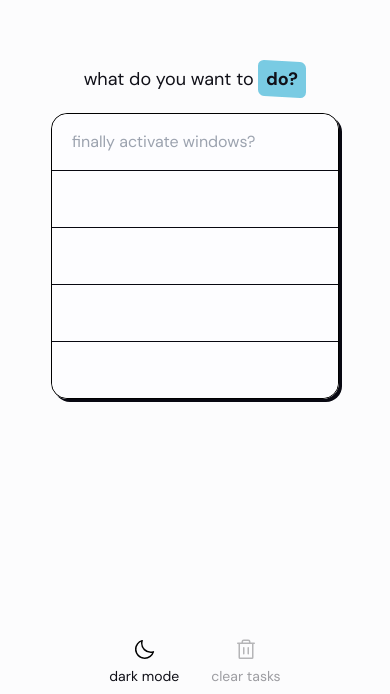
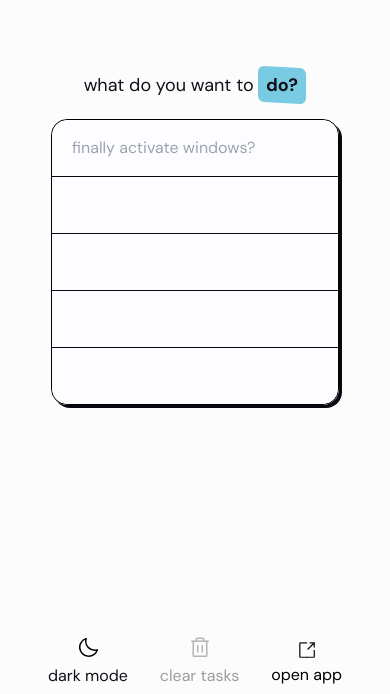
Before and after one commit to LukeberryPi/phived, a React (Vite) app: page / in a window 390 px wide. Shown: the part 150-844 px from the top of the page. Built offline with nearby package versions, Linux system fonts and the light colour scheme.

Commit message:
adjustMessageMargin

```diff
--- a/src/components/Header.tsx
+++ b/src/components/Header.tsx
@@ -34,12 +34,12 @@ export function Header() {
   // the DOWNLOAD/OPEN BUTTON logic will be implemented considering:
 
   // if the user is using the WEB VERSION
-  const isOnWeb = false;
+  const isOnWeb = true;
   // until this issue is solved https://github.com/LukeberryPi/phived/issues/58, this boolean must be hardcoded to false,
   // so that INSTALL / OPEN BUTTON doesn't show up in prod with no functionality
 
   // if the user has INSTALLED the PWA VERSION
-  const hasInstalledPwa = false;
+  const hasInstalledPwa = true;
 
   // if they are using the WEB VERSION and don't have the PWA installed, show INSTALL BUTTON
   const showInstallButton = isOnWeb && !hasInstalledPwa;
@@ -60,7 +60,7 @@ export function Header() {
           {isDarkMode && (
             <>
               <Sun className="fill-lightWhite sm:group-hover:fill-darkBlack" />
-              <p className="text-sm text-darkerBlack dark:text-lighterWhite sm:text-lg sm:group-hover:text-lighterWhite dark:sm:group-hover:text-darkBlack">
+              <p className="text-base text-darkerBlack dark:text-lighterWhite sm:text-lg sm:group-hover:text-lighterWhite dark:sm:group-hover:text-darkBlack">
                 light mode
               </p>
             </>
@@ -68,7 +68,7 @@ export function Header() {
           {!isDarkMode && (
             <>
               <Moon className="fill-lightBlack sm:group-hover:fill-lightWhite" />
-              <p className="text-sm text-darkBlack dark:text-lighterWhite sm:text-lg sm:group-hover:text-lightWhite dark:sm:group-hover:text-darkBlack">
+              <p className="text-base text-darkBlack dark:text-lighterWhite sm:text-lg sm:group-hover:text-lightWhite dark:sm:group-hover:text-darkBlack">
                 dark mode
               </p>
             </>
@@ -80,7 +80,7 @@ export function Header() {
             noTasks
               ? "cursor-not-allowed sm:hover:bg-unavailableLight dark:sm:hover:bg-unavailableDark"
               : "cursor-pointer sm:hover:bg-alertRed sm:hover:text-lighterWhite"
-          } group flex select-none flex-col items-center gap-1 rounded-2xl p-2 text-sm transition-all sm:flex-row sm:gap-3 sm:px-3 sm:hover:ease-in-out`}
+          } group flex select-none flex-col items-center gap-1 rounded-2xl p-2 text-base transition-all sm:flex-row sm:gap-3 sm:px-3 sm:hover:ease-in-out`}
           disabled={noTasks}
         >
           <Trash
@@ -91,7 +91,7 @@ export function Header() {
             } `}
           />
           <p
-            className={`text-sm ${
+            className={`text-base ${
               noTasks
                 ? "text-darkBlack/40 dark:text-lightWhite/30"
                 : "text-darkBlack group-hover:text-lightWhite dark:text-lightWhite"
@@ -106,7 +106,7 @@ export function Header() {
             className="group flex select-none flex-col items-center gap-1 rounded-2xl p-2 text-xs transition-all sm:hidden sm:flex-row sm:gap-3 sm:px-3 sm:hover:ease-in-out"
           >
             <Install className="fill-darkBlack dark:fill-lightWhite" />
-            <p className="text-sm dark:text-lightWhite sm:text-lg">install app</p>
+            <p className="text-base dark:text-lightWhite sm:text-lg">install app</p>
           </button>
         )}
         {showOpenButton && (
@@ -115,7 +115,7 @@ export function Header() {
             className="group flex select-none flex-col items-center rounded-2xl p-2 text-xs transition-all sm:hidden sm:flex-row sm:gap-3 sm:px-3 sm:hover:ease-in-out"
           >
             <Open className=" fill-darkBlack dark:fill-lightWhite" />
-            <p className="text-sm dark:text-lightWhite sm:text-lg">open app</p>
+            <p className="text-base dark:text-lightWhite sm:text-lg">open app</p>
           </button>
         )}
         <button
@@ -126,7 +126,7 @@ export function Header() {
         >
           {showHelpMenu && <ArrowUp className="stroke-darkBlack dark:stroke-lightWhite" />}
           {!showHelpMenu && <ArrowDown className="stroke-darkBlack dark:stroke-lightWhite" />}
-          <p className="text-sm dark:text-lightWhite sm:text-lg">help</p>
+          <p className="text-base dark:text-lightWhite sm:text-lg">help</p>
         </button>
         {showHelpMenu && <HelpMenu />}
       </nav>
--- a/src/components/Message.tsx
+++ b/src/components/Message.tsx
@@ -5,9 +5,9 @@ export function Message() {
 
   return (
     <span
-      className={`mt-5 flex ${
+      className={`mt-2 flex sm:mt-5 ${
         !message && "invisible"
-      } h-16 items-center bg-lighterWhite p-4 text-3xl font-bold text-darkerBlack dark:bg-darkerBlack dark:text-lighterWhite xs:text-4xl sm:text-5xl`}
+      } h-16 items-center rounded-2xl bg-lighterWhite p-4 text-3xl font-bold text-darkerBlack dark:bg-darkerBlack dark:text-lighterWhite xs:text-4xl sm:text-5xl`}
     >
       {message}
     </span>
```
